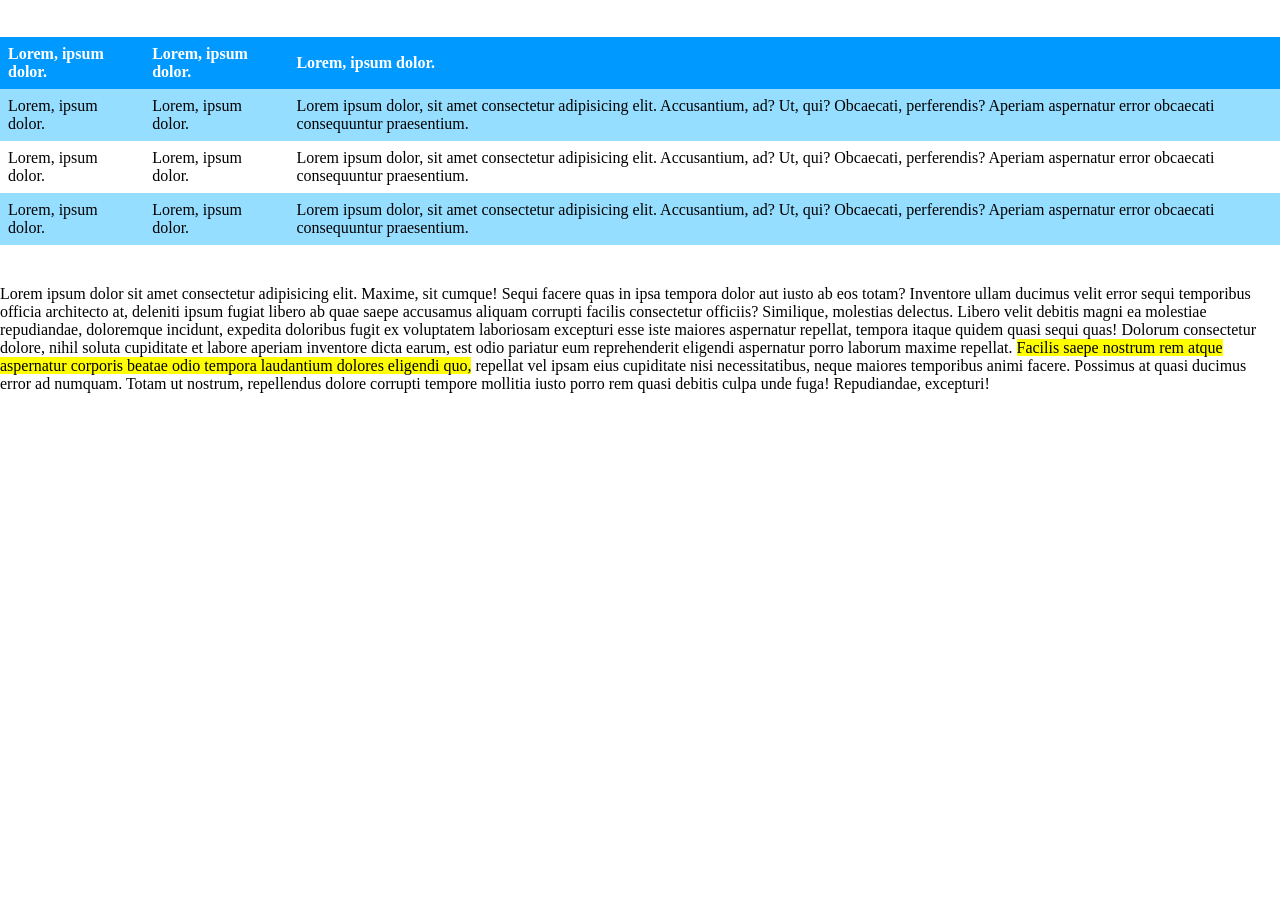
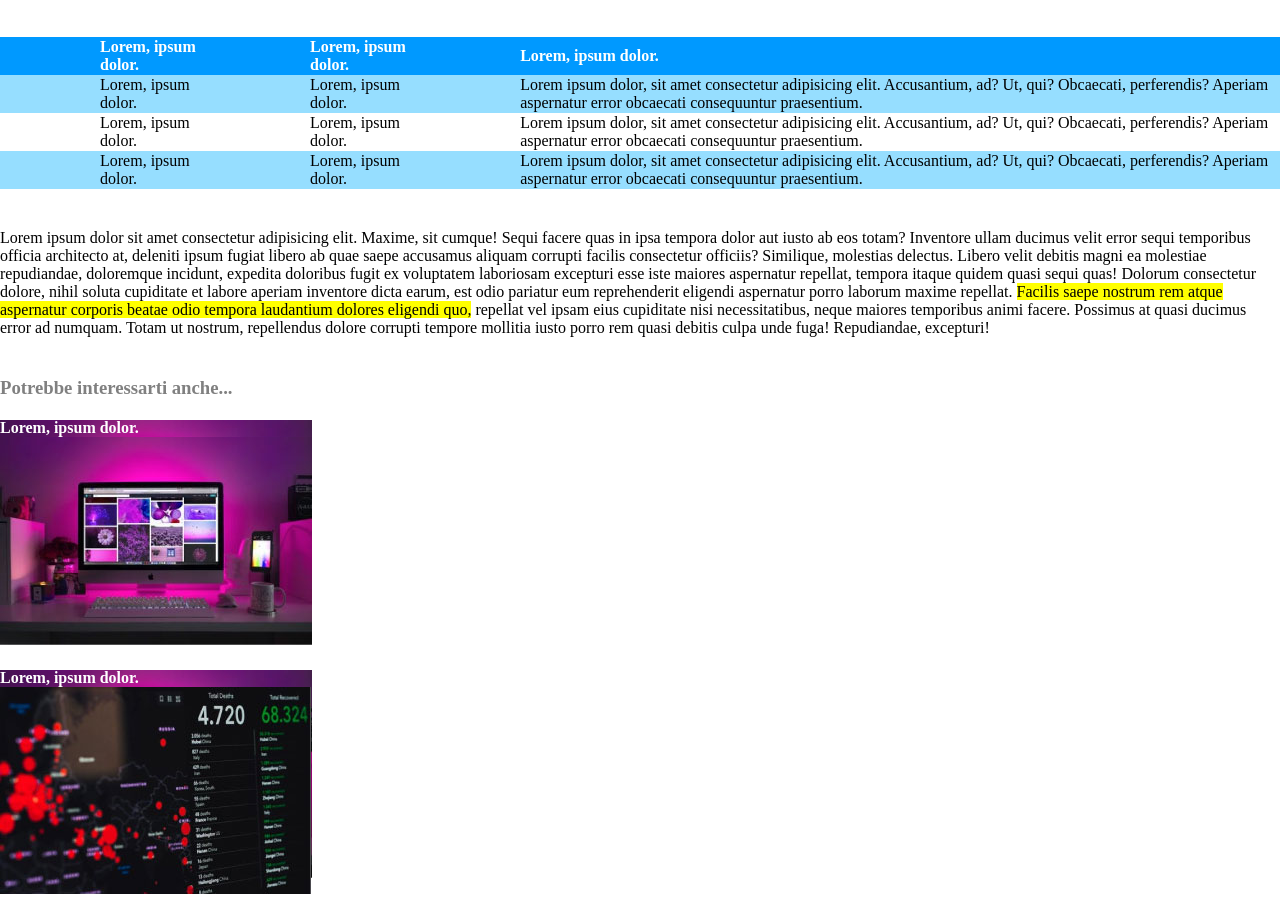
Before and after one commit to quintusdev/html-css-booleaner, a plain HTML site: page index.html in a window 1280 px wide. Shown: the part 1177-2075 px from the top of the page. Before the commit the page ends 1610 px from the top, so only its background shows below. Drawn offline with Linux system fonts and the light colour scheme.

Commit message:
Esercizio completato

```diff
--- a/css/style.css
+++ b/css/style.css
@@ -69,10 +69,48 @@
 /*Formattazione celle corpo tabella*/
 th, td {
     text-align: left;
-    padding: 8px;
+    padding-left: 100px;
   }
+
+td>.descr {
+    padding: 0px;
+}
 
 /*Formattazione celle colorate tabella*/
 #riga-pari, #riga-pari1 {
     background-color: #96deff;
 }
+
+/*Formattazione titolo footer*/
+#titolo-footer{
+    color: gray;
+    font-weight: 700;
+}
+
+/*Formattazione immagine 1 footer*/
+#img-footer1{
+    background-image: url(../img/monitor.jpg);
+    background-size: auto;
+    background-position: left;
+    background-repeat: no-repeat;
+}
+
+#img-footer1 h4 {
+    color: white;
+    font-size: medium;
+    padding-top: 20px;
+}
+
+/*Formattazione immagine 2 footer*/
+#img-footer2{
+    background-image: url(../img/monitor.jpg);
+    background-size: auto;
+    background-position: left;
+    background-repeat: no-repeat;
+}
+
+#img-footer2 h4 {
+    color: white;
+    font-size: medium;
+    padding-top: 20px;
+}
--- a/index.html
+++ b/index.html
@@ -82,17 +82,17 @@
                     <tr id="riga-pari">
                         <td>Lorem, ipsum dolor.</td>
                         <td>Lorem, ipsum dolor.</td>
-                        <td>Lorem ipsum dolor, sit amet consectetur adipisicing elit. Accusantium, ad? Ut, qui? Obcaecati, perferendis? Aperiam aspernatur error obcaecati consequuntur praesentium.</td>
+                        <td class="descr">Lorem ipsum dolor, sit amet consectetur adipisicing elit. Accusantium, ad? Ut, qui? Obcaecati, perferendis? Aperiam aspernatur error obcaecati consequuntur praesentium.</td>
                     </tr>
                     <tr class="riga-dispari">
                         <td>Lorem, ipsum dolor.</td>
                         <td>Lorem, ipsum dolor.</td>
-                        <td>Lorem ipsum dolor, sit amet consectetur adipisicing elit. Accusantium, ad? Ut, qui? Obcaecati, perferendis? Aperiam aspernatur error obcaecati consequuntur praesentium.</td>
+                        <td class="descr">Lorem ipsum dolor, sit amet consectetur adipisicing elit. Accusantium, ad? Ut, qui? Obcaecati, perferendis? Aperiam aspernatur error obcaecati consequuntur praesentium.</td>
                     </tr>
                     <tr id="riga-pari1">
                         <td>Lorem, ipsum dolor.</td>
                         <td>Lorem, ipsum dolor.</td>
-                        <td>Lorem ipsum dolor, sit amet consectetur adipisicing elit. Accusantium, ad? Ut, qui? Obcaecati, perferendis? Aperiam aspernatur error obcaecati consequuntur praesentium.</td>
+                        <td class="descr">Lorem ipsum dolor, sit amet consectetur adipisicing elit. Accusantium, ad? Ut, qui? Obcaecati, perferendis? Aperiam aspernatur error obcaecati consequuntur praesentium.</td>
                     </tr>
                 </tbody>
                 <!-- Fine corpo tabella -->
@@ -108,7 +108,22 @@
 
         <!-- INIZIO FOOTER -->
         <footer>
+            <!-- titolo footer -->
+            <div id="titolo-footer">
+                <h3>Potrebbe interessarti anche...</h3>
+            </div>
 
+            <!-- inizio immagini footer -->
+            <div id="img-footer1">
+                <h4>Lorem, ipsum dolor.</h4>
+                <img src="./img/monitor.jpg" alt="monitor">
+            </div>
+
+            <div id="img-footer2">
+                <h4>Lorem, ipsum dolor.</h4>
+                <img src="./img/graph.jpg" alt="graph">
+            </div>
+            <!-- fine immagini footer -->
         </footer>
         <!-- FINE FOOTER -->
     </body>
```
